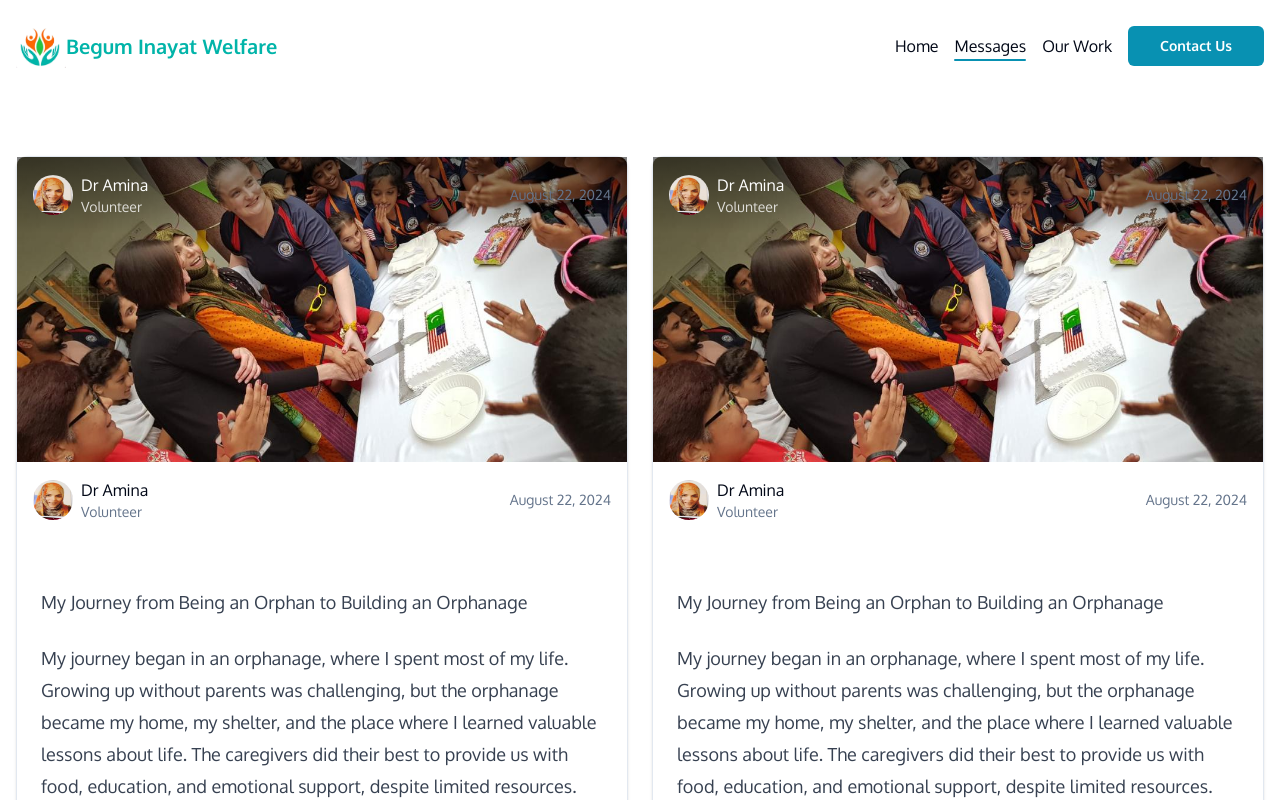
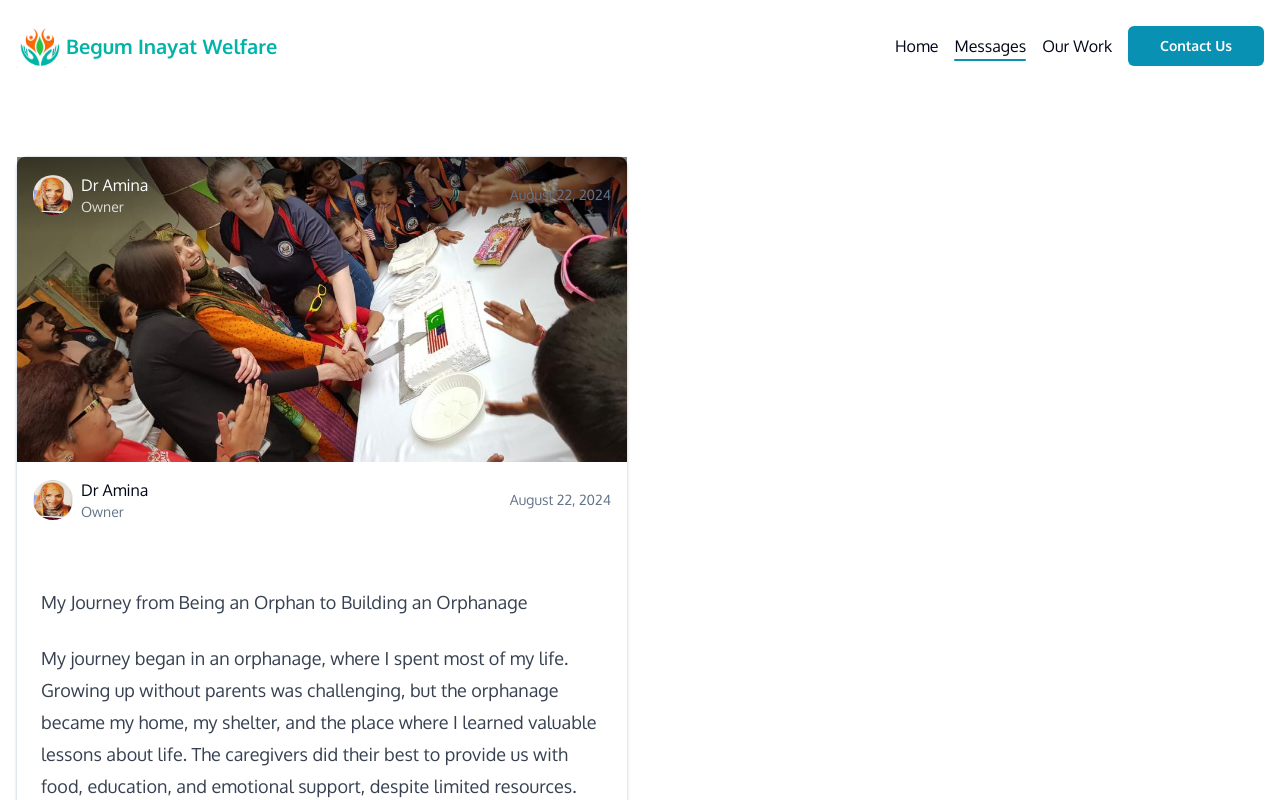
Before and after one commit to Zain-ul-din/begum-inayat, a Next.js app: page /messages in a window 1280 px wide. Shown: the top 800 px of the page. Built offline with nearby package versions, Linux system fonts and the light colour scheme.

Commit message:
update ibn

```diff
--- a/src/app/messages/page.tsx
+++ b/src/app/messages/page.tsx
@@ -4,7 +4,7 @@ export default function Messages() {
   return (
     <div className="max-w-screen-xl mx-auto mt-12 p-2 sm:p-4 relative grid md:grid-cols-2 gap-6">
       <VolunteerMessage />
-      <VolunteerMessage />
+      {/* <VolunteerMessage /> */}
     </div>
   );
 }
--- a/src/components/donation-details.tsx
+++ b/src/components/donation-details.tsx
@@ -1,6 +1,8 @@
 "use client";
 
 import { Button } from "@/components/ui/button";
+
+const IBN = "PK94FAYS0130006000000316";
 
 export default function DonationDetails() {
   return (
@@ -26,23 +28,23 @@ export default function DonationDetails() {
           <div className="grid gap-4 mt-4">
             <div className="grid gap-1">
               <span className="text-muted-foreground">Account Name</span>
-              <p>Acme Charity Foundation</p>
+              <p>Begum lnayat Welfare Society of Pakistan</p>
             </div>
             <div className="grid gap-1">
               <span className="text-muted-foreground">Branch Code</span>
-              <p>123456</p>
+              <p>301</p>
             </div>
             <div className="grid gap-1">
               <span className="text-muted-foreground">Branch Name</span>
-              <p>Main Street Branch</p>
+              <p>Garden Town Branch Lahore Pakistan</p>
             </div>
             <div className="grid gap-1">
               <span className="text-muted-foreground">IBAN</span>
-              <p>GB12 ABCD 1234 5678 9012</p>
+              <p>{IBN}</p>
             </div>
             <div className="grid gap-1">
               <span className="text-muted-foreground">SWIFT</span>
-              <p>ABCDGB12</p>
+              <p>FAYSPKKA</p>
             </div>
           </div>
         </div>
@@ -50,7 +52,7 @@ export default function DonationDetails() {
           variant={"brand"}
           className="w-full"
           onClick={() => {
-            navigator.clipboard.writeText("GB12 ABCD 1234 5678 9012");
+            navigator.clipboard.writeText(IBN);
             alert("Account number copied to clipboard!");
           }}
         >
--- a/src/components/volunteer-message.tsx
+++ b/src/components/volunteer-message.tsx
@@ -23,13 +23,13 @@ export default function VolunteerMessage() {
               <Avatar>
                 <AvatarImage
                   src="/images/temp/sample-avatar-pic.jpeg"
-                  alt="Volunteer"
+                  alt="Owner Picture"
                 />
                 <AvatarFallback>JD</AvatarFallback>
               </Avatar>
               <div>
                 <div className="font-medium">Dr Amina</div>
-                <div className="text-sm text-white/80">Volunteer</div>
+                <div className="text-sm text-white/80">Owner</div>
               </div>
             </div>
             <div className="text-sm text-muted-foreground">August 22, 2024</div>
@@ -42,13 +42,13 @@ export default function VolunteerMessage() {
             <Avatar>
               <AvatarImage
                 src="/images/temp/sample-avatar-pic.jpeg"
-                alt="Volunteer"
+                alt="Owner Picture"
               />
               <AvatarFallback>JD</AvatarFallback>
             </Avatar>
             <div>
               <div className="font-medium">Dr Amina</div>
-              <div className="text-sm text-muted-foreground">Volunteer</div>
+              <div className="text-sm text-muted-foreground">Owner</div>
             </div>
           </div>
           <div className="text-sm text-muted-foreground">August 22, 2024</div>
```
